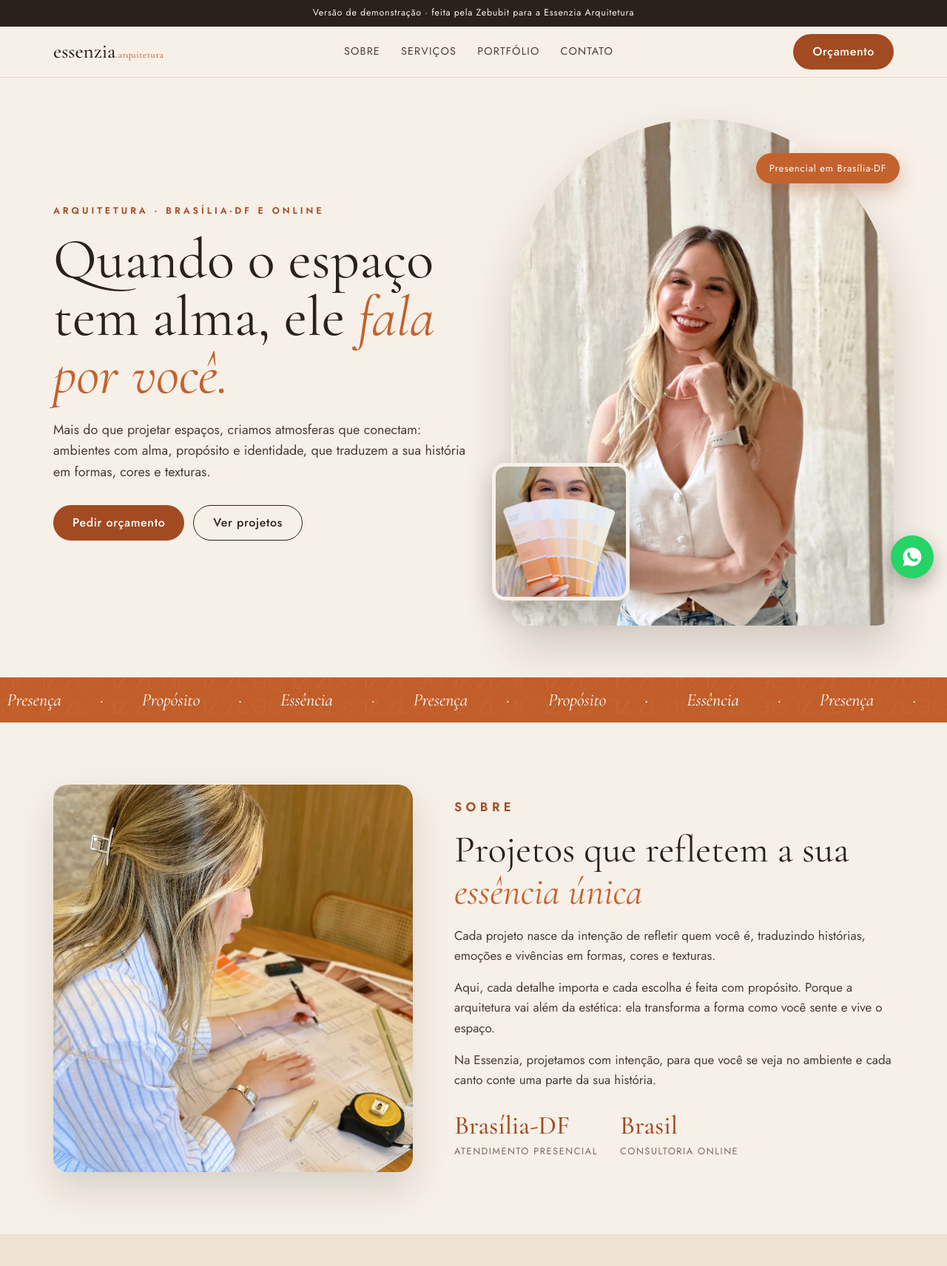
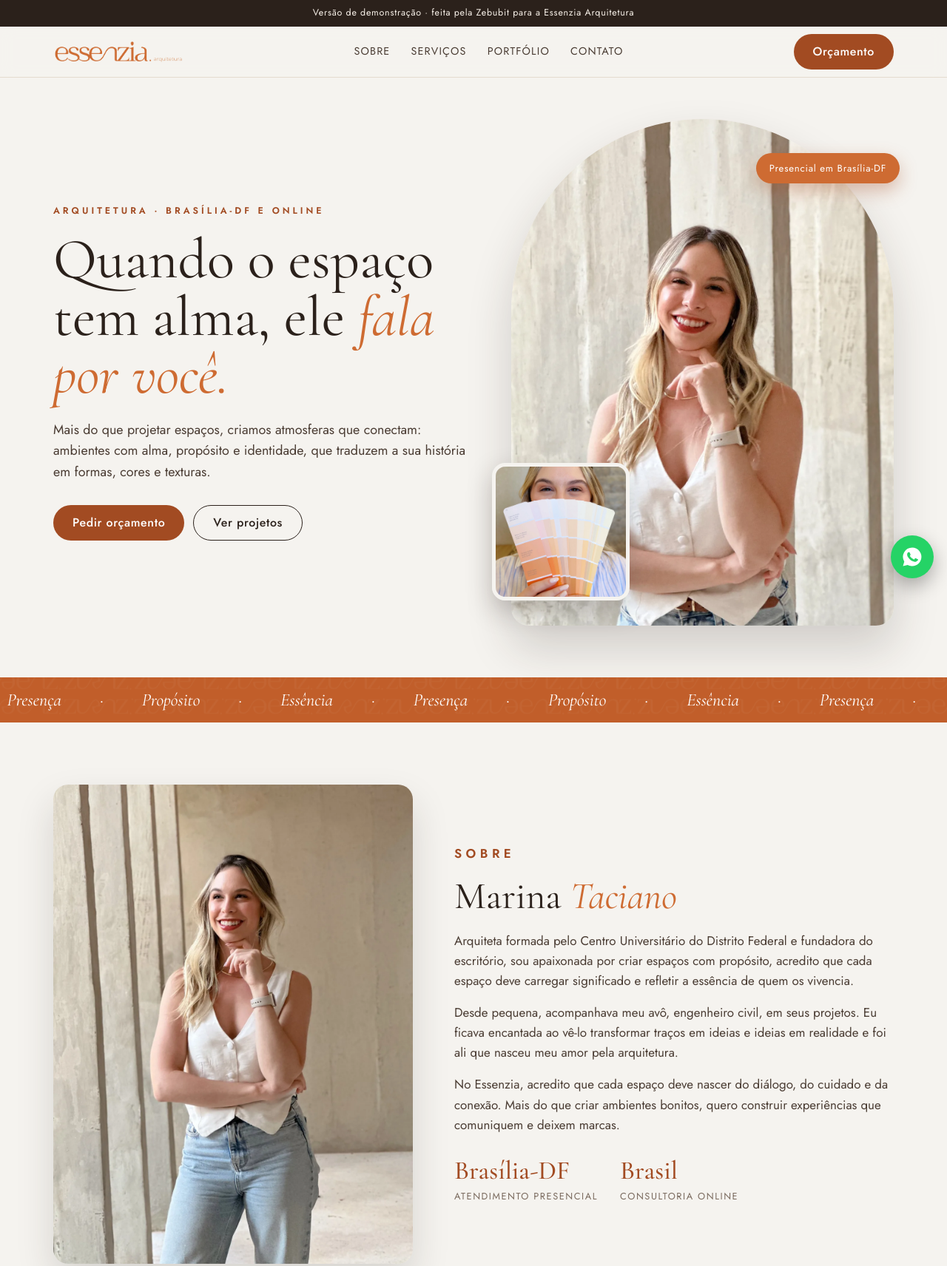
Before and after one commit to zebubit/essenzia-arquitetura-df, a plain HTML site: page index.html in a window 1280 px wide. Shown: the top 1712 px of the page at 74% size. Drawn offline with nearby package versions, Linux system fonts and the light colour scheme.

Commit message:
conteúdo real, logo, endereço e etapas

```diff
--- a/index.html
+++ b/index.html
@@ -2,20 +2,20 @@
 <html lang="pt-BR"><head><meta charset="UTF-8"><meta name="robots" content="noindex"><meta name="viewport" content="width=device-width,initial-scale=1">
 <title>Essenzia Arquitetura · Marina Taciano · Brasília-DF</title>
 <meta name="description" content="Arquitetura com propósito. Projetos de interiores residenciais e comerciais em Brasília-DF e consultoria online pelo Brasil, com a arquiteta Marina Taciano.">
-<meta name="theme-color" content="#f7f0e8"><link rel="icon" href="img/favicon.png">
+<meta name="theme-color" content="#f5f3ef"><link rel="icon" href="img/favicon.png">
 <meta property="og:type" content="website"><meta property="og:title" content="Essenzia Arquitetura · Marina Taciano"><meta property="og:description" content="Quando o espaço tem alma, ele fala por você. Brasília-DF e online pelo Brasil."><meta property="og:image" content="https://zebubit.github.io/essenzia-arquitetura-df/img/og.jpg">
 <link rel="preconnect" href="https://fonts.googleapis.com"><link rel="preconnect" href="https://fonts.gstatic.com" crossorigin>
 <link href="https://fonts.googleapis.com/css2?family=Cormorant+Garamond:ital,wght@0,400;0,500;0,600;1,400;1,500&family=Jost:wght@300;400;500;600&display=swap" rel="stylesheet">
-<script type="application/ld+json">{"@context":"https://schema.org","@type":"ProfessionalService","name":"Essenzia Arquitetura","description":"Projetos de interiores residenciais e comerciais e consultoria online.","telephone":"+5561982531870","email":"contatoessenziaarquitetura@gmail.com","areaServed":["Brasília-DF","Brasil"],"founder":{"@type":"Person","name":"Marina Taciano","jobTitle":"Arquiteta"},"sameAs":["https://www.instagram.com/essenzia.arquitetura/"]}</script>
+<script type="application/ld+json">{"@context":"https://schema.org","@type":"ProfessionalService","name":"Essenzia Arquitetura","description":"Projetos de interiores residenciais e comerciais e consultoria online.","telephone":"+5561982531870","address":{"@type":"PostalAddress","streetAddress":"Jardins Mangueiral QC 06 Rua C","addressLocality":"Brasília","addressRegion":"DF","postalCode":"71687-380","addressCountry":"BR"},"openingHours":"Mo-Fr 09:00-18:00","email":"contatoessenziaarquitetura@gmail.com","areaServed":["Brasília-DF","Brasil"],"founder":{"@type":"Person","name":"Marina Taciano","jobTitle":"Arquiteta"},"sameAs":["https://www.instagram.com/essenzia.arquitetura/"]}</script>
 <style>
-:root{--bg:#f7f0e8;--bg2:#efe2d3;--ink:#2b211b;--tx:#4a3c33;--sub:#7a6a5e;--t:#c4622d;--t2:#a24b22;--tl:#e9b896;--line:#ead9c7;--r:20px}
+:root{--bg:#f5f3ef;--bg2:#ebe5da;--ink:#2b211b;--tx:#4a3c33;--sub:#7a6a5e;--t:#ce6b32;--t2:#a24b22;--tl:#e9b896;--line:#e4dccf;--r:20px}
 *{margin:0;padding:0;box-sizing:border-box}html{scroll-behavior:smooth;-webkit-text-size-adjust:100%}
 body{font-family:'Jost',system-ui,sans-serif;background:var(--bg);color:var(--tx);line-height:1.6;overflow-x:hidden;-webkit-font-smoothing:antialiased}
 a{color:inherit;text-decoration:none}img{display:block;max-width:100%}
 a:focus-visible,button:focus-visible{outline:2px solid var(--t);outline-offset:3px}
 .wrap{max-width:1180px;margin:0 auto;padding:0 22px}
 .demo{background:var(--ink);color:#f7f0e8;text-align:center;font-size:.78rem;letter-spacing:.06em;padding:8px 12px}
-header{position:sticky;top:0;z-index:50;background:rgba(247,240,232,.9);backdrop-filter:blur(10px);border-bottom:1px solid var(--line)}
+header{position:sticky;top:0;z-index:50;background:rgba(245,243,239,.92);backdrop-filter:blur(10px);border-bottom:1px solid var(--line)}
 .nav{display:flex;align-items:center;justify-content:space-between;min-height:68px}
 .lg{font:500 1.7rem/1 'Cormorant Garamond',serif;color:var(--ink)}.lg small{font-size:.8rem;color:var(--t);letter-spacing:.04em}
 nav ul{display:flex;gap:28px;list-style:none;font-size:.9rem;letter-spacing:.08em;text-transform:uppercase}nav a:hover{color:var(--t)}
@@ -40,21 +40,21 @@ section.s{padding:84px 0}.st{font:400 clamp(2rem,4.4vw,3.2rem)/1.1 'Cormorant Ga
 .card .im{aspect-ratio:4/3;overflow:hidden}.card .im img{width:100%;height:100%;object-fit:cover;transition:transform .8s}.card:hover .im img{transform:scale(1.05)}
 .card .tx{padding:26px 28px 30px}.card h3{font:500 1.9rem/1.1 'Cormorant Garamond',serif;color:var(--ink);margin-bottom:8px}.card p{margin-bottom:18px}
 .card a.l{color:var(--t2);font-weight:600;letter-spacing:.08em;text-transform:uppercase;font-size:.82rem}
-.pas{display:grid;grid-template-columns:repeat(4,1fr);gap:18px;margin-top:44px}.pas div{border-top:2px solid var(--t);padding-top:16px}.pas em{font:italic 500 1.9rem 'Cormorant Garamond',serif;color:var(--t)}.pas b{display:block;font-weight:600;color:var(--ink);margin:4px 0}.pas small{color:var(--sub);font-size:.95rem}
+.pas{display:grid;grid-template-columns:repeat(3,1fr);gap:26px 22px;margin-top:18px}.pas div{border-top:2px solid var(--t);padding-top:16px}.pas em{font:italic 500 1.9rem 'Cormorant Garamond',serif;color:var(--t)}.pas b{display:block;font-weight:600;color:var(--ink);margin:4px 0}.pas small{color:var(--sub);font-size:.95rem}
 .gal{columns:3 280px;column-gap:16px;margin-top:34px}.it{display:block;width:100%;margin:0 0 16px;break-inside:avoid;border:0;border-radius:16px;overflow:hidden;cursor:zoom-in;background:var(--bg2);padding:0}.it img{width:100%;height:auto;transition:transform .7s}.it:hover img{transform:scale(1.04)}
 .bs{display:grid;grid-template-columns:repeat(3,1fr);gap:16px;margin-top:30px}.bs figure{border-radius:var(--r);overflow:hidden;aspect-ratio:4/5}.bs img{width:100%;height:100%;object-fit:cover}
 .cb{background:var(--t2) url(img/padrao.png) center/420px auto repeat;color:#fff;border-radius:28px;padding:56px 40px;text-align:center;margin-top:20px;position:relative;overflow:hidden}
 .cb::before{content:"";position:absolute;inset:0;background:rgba(162,75,34,.78)}.cb>*{position:relative}.cb h2{font:400 clamp(2rem,4.6vw,3.4rem)/1.1 'Cormorant Garamond',serif;margin-bottom:12px}.cb h2 em{color:var(--tl)}.cb p{max-width:36em;margin:0 auto 26px;opacity:.92}.cb .btn{background:#fff;color:var(--t2)}.cb .btn:hover{background:var(--bg)}
-.ct{display:grid;grid-template-columns:repeat(3,1fr);gap:18px;margin-top:34px}.ct a{background:#fff;border:1px solid var(--line);border-radius:16px;padding:20px 22px;transition:transform .2s,box-shadow .2s}.ct a:hover{transform:translateY(-3px);box-shadow:0 14px 30px rgba(43,33,27,.1)}.ct small{display:block;font-size:.74rem;letter-spacing:.16em;text-transform:uppercase;color:var(--sub)}.ct b{font-weight:500;color:var(--ink);word-break:break-word}
+.mp{margin-top:18px;border-radius:var(--r);overflow:hidden;border:1px solid var(--line);height:320px}.mp iframe{width:100%;height:100%;border:0}.ct{display:grid;grid-template-columns:repeat(2,1fr);gap:18px;margin-top:34px}.ct a{background:#fff;border:1px solid var(--line);border-radius:16px;padding:20px 22px;transition:transform .2s,box-shadow .2s}.ct a:hover{transform:translateY(-3px);box-shadow:0 14px 30px rgba(43,33,27,.1)}.ct small{display:block;font-size:.74rem;letter-spacing:.16em;text-transform:uppercase;color:var(--sub)}.ct b{font-weight:500;color:var(--ink);word-break:break-word}
 .fpat{height:120px;background:#c4622d url(img/padrao.png) center/420px auto repeat}footer{background:var(--ink);color:#d9cdc2;padding:44px 0 90px;text-align:center;font-size:.9rem}footer .lg{color:#fff;display:block;margin-bottom:8px}footer a{color:#e6bd4f}
 .wa{position:fixed;right:18px;bottom:18px;z-index:60;width:58px;height:58px;border-radius:50%;background:#25d366;display:flex;align-items:center;justify-content:center;box-shadow:0 10px 26px rgba(0,0,0,.3)}.wa svg{width:30px;height:30px}
 .lb{position:fixed;inset:0;background:rgba(20,14,10,.92);z-index:100;display:none;align-items:center;justify-content:center;padding:20px}.lb.on{display:flex}.lb img{max-height:90vh;max-width:92vw;border-radius:10px}.lb button{position:absolute;top:16px;right:18px;width:48px;height:48px;border-radius:50%;border:0;background:#fff;font-size:1.6rem;cursor:pointer}
 .js .rv{opacity:0;transform:translateY(18px);transition:opacity .7s,transform .7s}.js .rv.on{opacity:1;transform:none}
-@media(max-width:900px){nav ul{display:none}.hg,.sob,.sg{grid-template-columns:1fr}.hero{padding-top:30px}.arc .mini{left:-6px}.pas{grid-template-columns:1fr 1fr}.bs{grid-template-columns:1fr 1fr}.bs figure:nth-child(3){display:none}.ct{grid-template-columns:1fr}.cb{padding:44px 24px}section.s{padding:58px 0}}
+@media(max-width:900px){nav ul{display:none}.hg,.sob,.sg{grid-template-columns:1fr}.hero{padding-top:30px}.arc .mini{left:-6px}.pas{grid-template-columns:1fr}.bs{grid-template-columns:1fr 1fr}.bs figure:nth-child(3){display:none}.ct{grid-template-columns:1fr}.mp{height:260px}.cb{padding:44px 24px}section.s{padding:58px 0}}
 @media(prefers-reduced-motion:reduce){.mq::before{content:"";position:absolute;inset:0;background:rgba(190,92,40,.8)}.mq div{position:relative;animation:none}.js .rv{opacity:1;transform:none;transition:none}html{scroll-behavior:auto}}
 </style></head><body>
 <div class="demo">Versão de demonstração · feita pela Zebubit para a Essenzia Arquitetura</div>
-<header><div class="wrap nav"><a class="lg" href="#topo">essenzia<small>.arquitetura</small></a>
+<header><div class="wrap nav"><a class="lg" href="#topo" aria-label="Essenzia Arquitetura"><img src="img/logo.png" alt="Essenzia arquitetura" width="190" height="31" style="height:32px;width:auto"></a>
 <nav aria-label="Principal"><ul><li><a href="#sobre">Sobre</a></li><li><a href="#servicos">Serviços</a></li><li><a href="#portfolio">Portfólio</a></li><li><a href="#contato">Contato</a></li></ul></nav>
 <a class="btn" href="https://wa.me/5561982531870?text=Ol%C3%A1%2C%20Marina%21%20Vim%20pelo%20site%20da%20Essenzia%20e%20gostaria%20de%20um%20or%C3%A7amento%20de%20projeto." target="_blank" rel="noopener">Orçamento</a></div></header>
 <main id="topo">
@@ -64,23 +64,23 @@ section.s{padding:84px 0}.st{font:400 clamp(2rem,4.4vw,3.2rem)/1.1 'Cormorant Ga
 <div class="cta"><a class="btn" href="https://wa.me/5561982531870?text=Ol%C3%A1%2C%20Marina%21%20Vim%20pelo%20site%20da%20Essenzia%20e%20gostaria%20de%20um%20or%C3%A7amento%20de%20projeto." target="_blank" rel="noopener">Pedir orçamento</a><a class="btn o" href="#portfolio">Ver projetos</a></div></div>
 <div class="arc"><div class="main"><img src="img/m-retrato.webp" width="1239" height="1800" alt="Marina Taciano, arquiteta" fetchpriority="high"></div><div class="mini"><img src="img/m-leque.webp" alt="Marina com a paleta de cores" loading="lazy"></div><span class="tag">Presencial em Brasília-DF</span></div></div></section>
 <div class="mq" aria-hidden="true"><div><span>Essência</span><span>·</span><span>Presença</span><span>·</span><span>Propósito</span><span>·</span><span>Essência</span><span>·</span><span>Presença</span><span>·</span><span>Propósito</span><span>·</span><span>Essência</span><span>·</span><span>Presença</span><span>·</span><span>Propósito</span><span>·</span><span>Essência</span><span>·</span><span>Presença</span><span>·</span><span>Propósito</span><span>·</span></div></div>
-<section class="s" id="sobre"><div class="wrap sob"><figure class="rv"><img src="img/m-desenho.webp" width="1669" height="1800" alt="Marina desenhando um projeto com paleta de cores e trena" loading="lazy"></figure>
-<div class="rv"><p class="ey">Sobre</p><h2 class="st">Projetos que refletem a sua <em>essência única</em></h2>
-<p>Cada projeto nasce da intenção de refletir quem você é, traduzindo histórias, emoções e vivências em formas, cores e texturas.</p>
-<p>Aqui, cada detalhe importa e cada escolha é feita com propósito. Porque a arquitetura vai além da estética: ela transforma a forma como você sente e vive o espaço.</p>
-<p>Na Essenzia, projetamos com intenção, para que você se veja no ambiente e cada canto conte uma parte da sua história.</p>
+<section class="s" id="sobre"><div class="wrap sob"><figure class="rv"><img src="img/sobre.webp" width="1200" height="1600" alt="Marina Taciano, arquiteta" loading="lazy"></figure>
+<div class="rv"><p class="ey">Sobre</p><h2 class="st">Marina <em>Taciano</em></h2>
+<p>Arquiteta formada pelo Centro Universitário do Distrito Federal e fundadora do escritório, sou apaixonada por criar espaços com propósito, acredito que cada espaço deve carregar significado e refletir a essência de quem os vivencia.</p>
+<p>Desde pequena, acompanhava meu avô, engenheiro civil, em seus projetos. Eu ficava encantada ao vê-lo transformar traços em ideias e ideias em realidade e foi ali que nasceu meu amor pela arquitetura.</p>
+<p>No Essenzia, acredito que cada espaço deve nascer do diálogo, do cuidado e da conexão. Mais do que criar ambientes bonitos, quero construir experiências que comuniquem e deixem marcas.</p>
 <div class="ps"><div><b>Brasília-DF</b><small>atendimento presencial</small></div><div><b>Brasil</b><small>consultoria online</small></div></div></div></div></section>
 <section class="s sv" id="servicos"><div class="wrap"><p class="ey">Serviços</p><h2 class="st">Do primeiro rabisco ao <em>ambiente pronto</em></h2>
-<div class="sg"><article class="card rv"><div class="im"><img src="img/p-quarto.webp" alt="Projeto de quarto" loading="lazy"></div><div class="tx"><h3>Projeto de Interiores</h3><p>Residencial e comercial. Layout, iluminação, marcenaria, revestimentos e mobiliário pensados para o seu jeito de viver e trabalhar.</p><a class="l" href="https://wa.me/5561982531870?text=Ol%C3%A1%2C%20Marina%21%20Vim%20pelo%20site%20da%20Essenzia%20e%20quero%20um%20projeto%20de%20interiores." target="_blank" rel="noopener">Quero este projeto →</a></div></article>
-<article class="card rv"><div class="im"><img src="img/m-leque2.webp" alt="Marina com a paleta de cores" loading="lazy" style="object-position:50% 25%"></div><div class="tx"><h3>Consultoria de Interiores</h3><p>Online, para qualquer cidade do Brasil. Orientação objetiva sobre cores, layout e escolhas para transformar o seu espaço.</p><a class="l" href="https://wa.me/5561982531870?text=Ol%C3%A1%2C%20Marina%21%20Vim%20pelo%20site%20da%20Essenzia%20e%20quero%20uma%20consultoria%20de%20interiores%20online." target="_blank" rel="noopener">Quero a consultoria →</a></div></article></div>
-<div class="pas"><div class="rv"><em>01</em><b>Conversa</b><small>Entendemos você, o espaço e o que ele precisa dizer.</small></div><div class="rv"><em>02</em><b>Conceito</b><small>Cores, texturas e referências com a sua identidade.</small></div><div class="rv"><em>03</em><b>Projeto</b><small>Imagens realistas e detalhamento de cada ambiente.</small></div><div class="rv"><em>04</em><b>Entrega</b><small>Tudo pronto para executar com segurança.</small></div></div></div></section>
+<div class="sg"><article class="card rv"><div class="im"><img src="img/p-quarto.webp" alt="Projeto de quarto" loading="lazy"></div><div class="tx"><h3>Projeto de Interiores</h3><p>Residencial e comercial. Um serviço completo e personalizado para redefinir seu espaço com intencionalidade. Para quem quer ir além da repaginada, quer uma mudança total e não tem medo da quebradeira.</p><a class="l" href="https://wa.me/5561982531870?text=Ol%C3%A1%2C%20Marina%21%20Vim%20pelo%20site%20da%20Essenzia%20e%20quero%20um%20projeto%20de%20interiores." target="_blank" rel="noopener">Quero este projeto →</a></div></article>
+<article class="card rv"><div class="im"><img src="img/m-leque2.webp" alt="Marina com a paleta de cores" loading="lazy" style="object-position:50% 25%"></div><div class="tx"><h3>Consultoria de Interiores</h3><p>Serviço online com sugestões de layout, mobiliário, cores, decoração e soluções inteligentes. Ideal para dar uma repaginada com praticidade, sem grandes intervenções e sem o famoso quebra-quebra da reforma.</p><a class="l" href="https://wa.me/5561982531870?text=Ol%C3%A1%2C%20Marina%21%20Vim%20pelo%20site%20da%20Essenzia%20e%20quero%20uma%20consultoria%20de%20interiores%20online." target="_blank" rel="noopener">Quero a consultoria →</a></div></article></div>
+<p class="ey" style="margin-top:56px">Como funciona</p><div class="pas"><div class="rv"><em>01</em><b>Contato</b><small>Você entra em contato e conta: imóvel próprio ou alugado? Qual a finalidade do espaço? O que espera e o que gostaria de mudar? Com isso preparamos um orçamento personalizado.</small></div><div class="rv"><em>02</em><b>Reunião de Proposta</b><small>Reunião online para nos conhecermos, tirar dúvidas e apresentar a proposta, com os serviços e o valor do projeto.</small></div><div class="rv"><em>03</em><b>Assinatura de Contrato</b><small>Formalizamos o compromisso com contrato assinado, com transparência e segurança em todo o processo.</small></div><div class="rv"><em>04</em><b>Levantamento</b><small>Medimos os espaços, analisamos cada detalhe e registramos fotos e vídeos, para soluções precisas e funcionais.</small></div><div class="rv"><em>05</em><b>Reunião de Briefing</b><small>Conversamos sobre necessidades, desejos e expectativas e definimos estilo, cores e materiais.</small></div><div class="rv"><em>06</em><b>Início do Projeto</b><small>Com tudo alinhado, começamos a criar o projeto ou a consultoria, transformando ideias em soluções práticas e estéticas.</small></div></div></div></section>
 <section class="s" id="portfolio"><div class="wrap"><p class="ey">Portfólio</p><h2 class="st">Ambientes com <em>propósito</em></h2><div class="gal" id="gal"><button type="button" class="it rv"><img src="img/p-quarto.webp" alt="Quarto com marcenaria e luz indireta" loading="lazy"></button><button type="button" class="it rv"><img src="img/p-cozinha.webp" alt="Cozinha com ilha em pedra" loading="lazy"></button><button type="button" class="it rv"><img src="img/p-infantil.webp" alt="Quarto infantil com brinquedoteca" loading="lazy"></button><button type="button" class="it rv"><img src="img/p-office.webp" alt="Escritório corporativo" loading="lazy"></button><button type="button" class="it rv"><img src="img/p-detalhes.webp" alt="Detalhes de um quarto" loading="lazy"></button><button type="button" class="it rv"><img src="img/p-banheiro.webp" alt="Lavabo com pintura e metais" loading="lazy"></button><button type="button" class="it rv"><img src="img/p-office2.webp" alt="Sala comercial com poltronas" loading="lazy"></button></div>
 <div class="bs"><figure class="rv"><img src="img/m-cozinha.webp" alt="Marina medindo uma cozinha" loading="lazy"></figure><figure class="rv"><img src="img/m-leque.webp" alt="Marina escolhendo cores" loading="lazy"></figure><figure class="rv"><img src="img/m-desenho.webp" alt="Marina desenhando" loading="lazy"></figure></div></div></section>
-<section class="s" id="contato" style="padding-top:20px"><div class="wrap"><div class="cb rv"><h2>Vamos criar um espaço com a <em>sua cara?</em></h2><p>Conte o que você sonha para o seu ambiente e a Marina responde pelo WhatsApp.</p><a class="btn" href="https://wa.me/5561982531870?text=Ol%C3%A1%2C%20Marina%21%20Vim%20pelo%20site%20da%20Essenzia%20e%20gostaria%20de%20conversar%20sobre%20o%20meu%20projeto." target="_blank" rel="noopener">Falar no WhatsApp</a></div>
-<div class="ct"><a href="https://wa.me/5561982531870?text=Ol%C3%A1%2C%20Marina%21%20Vim%20pelo%20site%20da%20Essenzia." target="_blank" rel="noopener"><small>WhatsApp</small><b>(61) 98253-1870</b></a><a href="https://www.instagram.com/essenzia.arquitetura/" target="_blank" rel="noopener"><small>Instagram</small><b>@essenzia.arquitetura</b></a><a href="mailto:contatoessenziaarquitetura@gmail.com"><small>E-mail</small><b>contatoessenziaarquitetura@gmail.com</b></a></div></div></section>
+<section class="s" id="contato" style="padding-top:20px"><div class="wrap"><div class="cb rv"><h2>Que tal criarmos juntos um espaço que conte a <em>sua história</em> e transmita sua identidade?</h2><p>Conte o que você sonha para o seu ambiente e a Marina responde pelo WhatsApp.</p><a class="btn" href="https://wa.me/5561982531870?text=Ol%C3%A1%2C%20Marina%21%20Vim%20pelo%20site%20da%20Essenzia%20e%20gostaria%20de%20conversar%20sobre%20o%20meu%20projeto." target="_blank" rel="noopener">Falar no WhatsApp</a></div>
+<div class="ct"><a href="https://wa.me/5561982531870?text=Ol%C3%A1%2C%20Marina%21%20Vim%20pelo%20site%20da%20Essenzia." target="_blank" rel="noopener"><small>WhatsApp</small><b>(61) 98253-1870</b></a><a href="https://www.instagram.com/essenzia.arquitetura/" target="_blank" rel="noopener"><small>Instagram</small><b>@essenzia.arquitetura</b></a><a href="mailto:contatoessenziaarquitetura@gmail.com"><small>E-mail</small><b>contatoessenziaarquitetura@gmail.com</b></a><a href="https://www.google.com/maps/search/?api=1&query=Jardins%20Mangueiral%20QC%2006%20Rua%20C%2C%20Jardim%20Bot%C3%A2nico%2C%20Bras%C3%ADlia%20-%20DF%2C%2071687-380" target="_blank" rel="noopener"><small>Escritório</small><b>Jardins Mangueiral QC 06 Rua C, Jardim Botânico, Brasília-DF · seg a sex, 9h às 18h</b></a></div><div class="mp rv"><iframe title="Mapa do escritório" loading="lazy" referrerpolicy="no-referrer-when-downgrade" src="https://www.google.com/maps?q=Jardins%20Mangueiral%20QC%2006%20Rua%20C%2C%20Jardim%20Bot%C3%A2nico%2C%20Bras%C3%ADlia%20-%20DF%2C%2071687-380&output=embed"></iframe></div></div></section>
 </main>
 <div class="fpat" aria-hidden="true"></div>
-<footer><div class="wrap"><span class="lg">essenzia<small>.arquitetura</small></span>Arquiteta Marina Taciano · Presencial em Brasília-DF · Online pelo Brasil<br><br>Site de demonstração desenvolvido por <a href="https://zebubit.com.br" target="_blank" rel="noopener">Zebubit</a></div></footer>
+<footer><div class="wrap"><span class="lg"><img src="img/logo-branco.png" alt="Essenzia arquitetura" style="height:34px;width:auto;margin:0 auto"></span>Arquiteta Marina Taciano · Jardim Botânico, Brasília-DF · Online pelo Brasil<br><br>Site de demonstração desenvolvido por <a href="https://zebubit.com.br" target="_blank" rel="noopener">Zebubit</a></div></footer>
 <a class="wa" href="https://wa.me/5561982531870?text=Ol%C3%A1%2C%20Marina%21%20Vim%20pelo%20site%20da%20Essenzia." target="_blank" rel="noopener" aria-label="Falar no WhatsApp"><svg viewBox="0 0 24 24" fill="#fff"><path d="M12 2a10 10 0 0 0-8.6 15.1L2 22l5-1.3A10 10 0 1 0 12 2zm5.4 14.1c-.2.6-1.3 1.2-1.8 1.2-.5.1-1 .2-3.3-.7-2.8-1.1-4.6-4-4.7-4.2-.1-.2-1.1-1.5-1.1-2.9s.7-2 1-2.3c.2-.3.5-.3.7-.3h.5c.2 0 .4 0 .6.5l.8 2c.1.2.1.4 0 .5l-.4.6c-.1.2-.3.3-.1.6.2.3.8 1.3 1.7 2.1 1.2 1 2.1 1.3 2.4 1.5.3.1.5.1.6-.1l.8-1c.2-.3.4-.2.7-.1l1.9.9c.3.1.5.2.5.3.1.2.1.7-.1 1.3z"/></svg></a>
 <div class="lb" id="lb" role="dialog" aria-label="Foto ampliada"><button type="button" aria-label="Fechar">×</button><img alt=""></div>
 <script>(function(){document.documentElement.classList.add('js');var lb=document.getElementById('lb'),li=lb.querySelector('img');document.querySelectorAll('.it img').forEach(function(i){i.parentNode.addEventListener('click',function(){li.src=i.src;li.alt=i.alt;lb.classList.add('on')})});lb.addEventListener('click',function(){lb.classList.remove('on')});document.addEventListener('keydown',function(e){if(e.key==='Escape')lb.classList.remove('on')});
```
Also changed, not shown: img/logo-branco.png (added), img/logo.png (added), img/sobre.webp (added).
